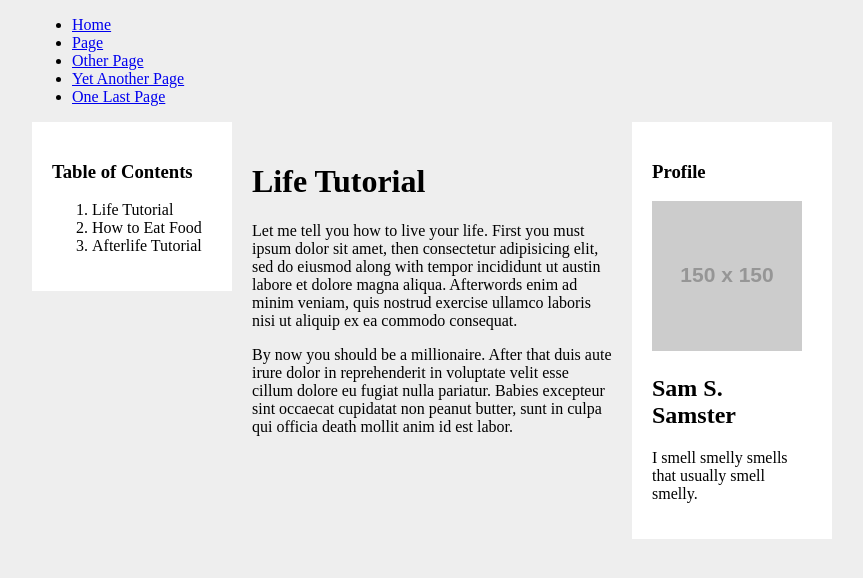
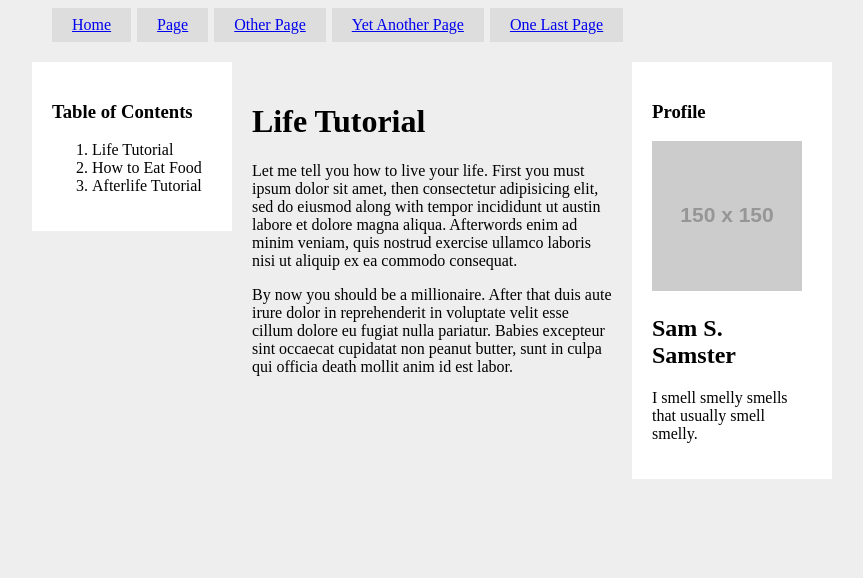
Before and after one commit to saidmaadan/mks, a plain HTML site: page html_css/my_portfolio/css-layouts.html in a window 1280 px wide. Shown: the whole page, without its empty margins (208-1071 px from the left). Drawn offline with Linux system fonts and the light colour scheme; placeholder pictures from the web are drawn by us.

Commit message:
Design TouchUps on CSS-Layouts.html

```diff
--- a/html_css/my_portfolio/stylesheets/style.css
+++ b/html_css/my_portfolio/stylesheets/style.css
@@ -12,6 +12,7 @@ body {
   width: 25%;
   box-sizing: border-box;
   background: white;
+  clear: left;
 }
 .blog-post {
 	padding: 20px;
@@ -26,7 +27,25 @@ body {
   box-sizing: border-box;
   background: white;
 }
+ul.navbar {
+  list-style: none;
+  margin: 0 20px;
+  padding: 0;
+  margin-bottom: 20px;
+}
 
-div {
-	display: block;
+ul.navbar li a {
+  background: #ddd;
+  float: left;
+  padding: 8px 20px;
+  margin-right: 6px;
 }
+
+.clearfix:before,
+.clearfix:after {
+  content: " ";
+  display: table;
+}
+.clearfix:after {
+  clear: both;
+}
```
